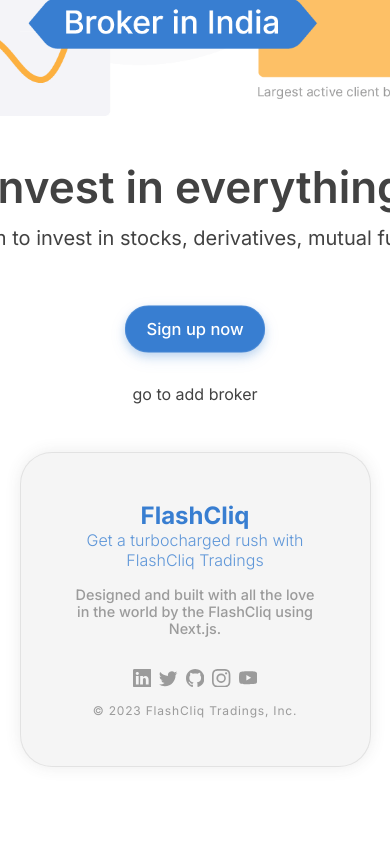
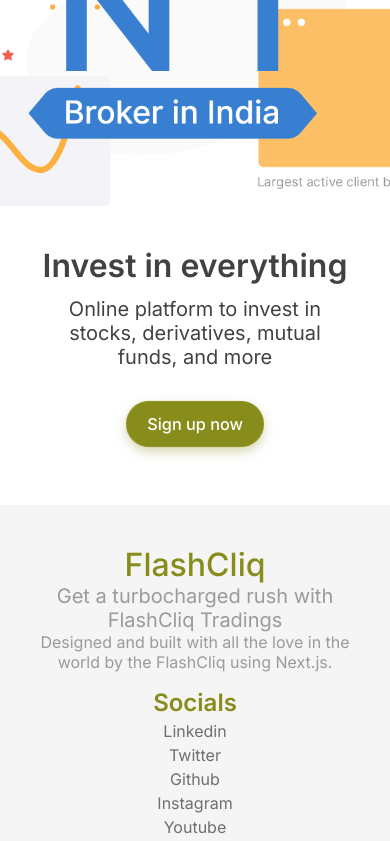
Before and after one commit to Akhilesh-pujar/trading-platform, a Next.js app: page / in a window 390 px wide. Shown: the part 1156-1997 px from the top of the page. Built offline with nearby package versions, Linux system fonts and the light colour scheme.

Commit message:
Add `responsiveness`

```diff
--- a/src/components/Footer.tsx
+++ b/src/components/Footer.tsx
@@ -1,165 +1,113 @@
 import styled from "styled-components";
-import {
-  BsGithub,
-  BsInstagram,
-  BsLinkedin,
-  BsTwitter,
-  BsYoutube,
-} from "react-icons/bs";
 import { useState } from "react";
 
 const FooterElement = styled.footer`
   background-color: rgb(var(--dark-color), 0.05);
-  margin-block: 3rem 5rem;
-  padding: 3rem;
-  border-radius: 2rem;
+  width: 100%;
+  margin-top: 3rem;
   text-align: center;
+  padding-block: 2.5rem 0;
   transition: 0.15s;
-  box-shadow: 0 0 1rem rgb(var(--dark-color), 0.1);
-  border: 1px solid rgb(var(--dark-color), 0.1);
-  & .row {
-    margin-bottom: 2rem;
+  & .description {
     display: flex;
-    gap: 5rem;
-    @media screen and (max-width: 50rem) {
+    justify-content: space-between;
+    align-items: flex-start;
+    margin-bottom: 1.25rem;
+    @media screen and (width < 50rem) {
       flex-direction: column;
-      gap: 2rem;
+      align-items: center;
+      gap: 1rem;
     }
-    & .col {
-      flex-grow: 1;
+    & .hero {
+      text-align: left;
+      @media screen and (width < 50rem) {
+        text-align: center;
+      }
+      & h2 {
+        font-size: 2rem;
+        color: rgb(var(--primary-color));
+        font-weight: 500;
+        transition: 0.15s;
+      }
+      & span {
+        font-size: 1.25rem;
+        font-weight: 400;
+        color: rgb(var(--dark-color), 0.5);
+      }
+      & p {
+        font-size: 1rem;
+        color: rgb(var(--dark-color), 0.5);
+      }
+    }
+    & .socials {
       display: flex;
       flex-direction: column;
-      gap: 1rem;
-      text-align: left;
-      @media screen and (max-width: 50rem) {
-        text-align: center;
+      justify-content: center;
+      align-items: flex-start;
+      gap: 0.25rem;
+      @media screen and (width < 50rem) {
+        align-items: center;
       }
-      & .col-header {
+      & h3 {
+        font-size: 1.5rem;
+        font-weight: 600;
+        color: rgb(var(--primary-color));
+      }
+      & ul {
         display: flex;
         flex-direction: column;
-        & h2 {
-          font-size: 1.5rem;
-          color: rgb(var(--primary-color));
+        justify-content: center;
+        align-items: flex-start;
+        gap: 0.25rem;
+        list-style: none;
+        @media screen and (width < 50rem) {
+          align-items: center;
         }
-        & span {
-          font-size: 1rem;
-          color: rgb(var(--primary-color), 0.8);
-          font-weight: 300;
+        & li {
+          position: relative;
+          font-weight: 400;
+          color: rgb(var(--dark-color), 0.75);
+          transition: 0.15s;
+          &::before {
+            content: "";
+            position: absolute;
+            inset: auto 0 0 0;
+            width: 100%;
+            height: 0.15rem;
+            transform: scaleX(0);
+            border-radius: 0.25rem;
+            background-color: rgb(var(--primary-color));
+            @keyframes animate-links {
+              0% {
+                transform: scaleX(0);
+                transform-origin: left;
               }
+              50% {
+                transform: scaleX(1);
+                transform-origin: left;
               }
-      @media screen and (max-width: 50rem) {
-        &.social .col-body {
-          & ul {
-            align-items: center;
+              100% {
+                transform: scaleX(0);
+                transform-origin: right;
               }
             }
           }
-      & .col-body {
-        & ul {
-          list-style: none;
-          display: flex;
-          justify-content: center;
-          align-items: flex-start;
-          flex-direction: column;
-          gap: 0.5rem;
-          & li {
-            font-size: 0.9rem;
-            color: rgb(var(--dark-color), 0.5);
-            transition: 0.15s;
-            white-space: nowrap;
-            font-weight: 500;
           &:hover {
             color: rgb(var(--primary-color));
           }
+          &:hover::before {
+            animation: animate-links 0.5s ease;
           }
-          &.description li {
-            white-space: normal;
-          }
-        }
-      }
-      & a.dashboard {
-        position: relative;
-        font-weight: 600;
-        font-size: small;
-        text-transform: uppercase;
-        letter-spacing: 0.1rem;
-        color: rgb(var(--light-color));
-        margin-left: auto;
-        width: fit-content;
-        padding: 0.75rem 1.5rem;
-        border-radius: 5rem;
-        background-color: rgb(var(--primary-color));
-        border: 1px solid rgb(var(--light-color), 0.1);
-        cursor: pointer;
-        overflow: hidden;
-        box-shadow: 0 0.15rem 0.5rem rgb(var(--primary-color), 0.25),
-          0 0.25rem 1rem rgb(var(--primary-color), 0.1);
-        transition: 0.5s;
-        @media screen and (max-width: 50rem) {
-          margin-inline: auto;
-        }
-        &:hover {
-          box-shadow: 0 0 0.75rem rgb(var(--primary-color), 0.25);
-        }
-        &::before {
-          content: "";
-          position: absolute;
-          top: 0;
-          left: 0;
-          width: 3rem;
-          height: 100%;
-          background-color: rgb(var(--dark-color), 0.5);
-          transform: skewX(-30deg) translateX(-400%);
-          transition: 0.75s;
-        }
-        &:hover::before {
-          transform: skewX(-30deg) translateX(400%);
         }
       }
     }
   }
   & .credits {
-    font-size: 1rem;
+    padding: 1.25rem 0;
+    font-size: 0.8rem;
+    font-weight: 400;
     color: rgb(var(--dark-color), 0.5);
-    letter-spacing: 0.05rem;
-    display: flex;
-    justify-content: space-between;
-    align-items: center;
-    font-size: 0.75rem;
-    @media screen and (max-width: 50rem) {
-      flex-direction: column;
-      gap: 1rem;
-    }
-    & .left {
-      display: flex;
-      justify-content: space-between;
-      align-items: center;
-      gap: 1rem;
-      @media screen and (max-width: 50rem) {
-        flex-direction: column;
-      }
-      & .socials {
-        display: flex;
-        justify-content: center;
-        align-items: center;
-        gap: 0.5rem;
-        font-size: 1.15rem;
-        & a {
-          display: flex;
-          justify-content: center;
-          align-items: center;
-          & svg {
-            transition: 0.15s;
-            &:hover {
-              color: rgb(var(--primary-color), 0.8);
-            }
-          }
-        }
-      }
-    }
-    & .right {
-      cursor: pointer;
-    }
+    border-top: 1px solid rgb(var(--dark-color), 0.1);
   }
 `;
 
@@ -182,83 +130,66 @@
           .join("")
       );
       if (iterations >= original.length) clearInterval(interval);
-      iterations += 1 / 3;
+      iterations += 1 / 2;
     }, 30);
   };
+  const socials = [
+    {
+      name: "Linkedin",
+      link: "https://www.linkedin.com/in/tojo",
+    },
+    {
+      name: "Twitter",
+      link: "https://twitter.com/tojo",
+    },
+    {
+      name: "Github",
+      link: "https://github.com/tojo",
+    },
+    {
+      name: "Instagram",
+      link: "http://instagram.com/tojo",
+    },
+    {
+      name: "Youtube",
+      link: "https://www.youtube.com/@tojo/",
+    },
+  ];
   return (
-    <FooterElement className="container">
-      <div>
-        <div className="row">
-          <div className="col">
-            <div className="col-header">
+    <FooterElement className="">
+      <div className="description container">
+        <div className="hero">
           <h2 onMouseOver={mouseOver}>{logo}</h2>
           <span>Get a turbocharged rush with FlashCliq Tradings</span>
+          <p>
+            Designed and built with all the love in the world by the FlashCliq
+            using Next.js.
+          </p>
         </div>
-            <div className="col-body">
-              <ul className="description">
-                <li>
-                  Designed and built with all the love in the world by the
-                  FlashCliq using Next.js.
+        <div className="socials">
+          <h3>Socials</h3>
+          <ul>
+            {socials.map((social, index) => (
+              <li key={index}>
+                <a href={social.link} target="_blank" rel="noreferrer">
+                  {social.name}
+                </a>
               </li>
+            ))}
           </ul>
         </div>
       </div>
-          {/* <div className="col">
-            <Link href="/dashboard" className="dashboard">
-              Dashboard
-            </Link>
-          </div> */}
-        </div>
-        <div className="credits">
-          <div className="left">
-            <div className="socials">
-              <a
-                href="https://www.linkedin.com/in/tojo"
-                target="_blank"
-                rel="noopener noreferrer"
-                title="Linkedin"
-              >
-                <BsLinkedin />
-              </a>
-              <a
-                href="https://twitter.com/tojo"
-                target="_blank"
-                rel="noopener noreferrer"
-                title="Twitter"
-              >
-                <BsTwitter />
-              </a>
-              <a
-                href="https://github.com/tojo"
-                target="_blank"
-                rel="noopener noreferrer"
-                title="Github"
-              >
-                <BsGithub />
-              </a>
-              <a
-                href="http://instagram.com/tojo"
-                target="_blank"
-                rel="noopener noreferrer"
-                title="Instagram"
-              >
-                <BsInstagram />
-              </a>
-              <a
-                href="https://www.youtube.com/@tojo/"
-                target="_blank"
-                rel="noopener noreferrer"
-                title="Youtube"
-              >
-                <BsYoutube />
-              </a>
-            </div>
-          </div>
-          <div className="right">© 2023 FlashCliq Tradings, Inc.</div>
-        </div>
-      </div>
+      <div className="credits">© 2023 FlashCliq Tradings, Inc.</div>
     </FooterElement>
   );
 };
 
 export default Footer;
+
+{
+  /* <div className="col">
+  <Link href="/dashboard" className="dashboard">
+    Dashboard
+  </Link>
+</div> */
+}
--- a/src/components/home/Hero.tsx
+++ b/src/components/home/Hero.tsx
@@ -25,12 +25,15 @@
     & h2 {
       font-size: 2.75rem;
       font-weight: 600;
+      @media screen and (width < 50rem) {
+        font-size: 2rem;
+      }
     }
     & p {
       font-size: 1.25rem;
     }
   }
-  & button {
+  & a {
     font-size: 1rem;
     font-weight: 500;
     color: rgb(var(--light-color));
@@ -63,8 +66,8 @@
 
 const Hero = () => {
   return (
-    <Section>
-      <Link href="/"><Image src={landing} alt="Tojo, no. 1 stock broker in India" /></Link>
+    <Section className="container">
+      <Image src={landing} alt="Tojo, no. 1 stock broker in India" />
       <div className="content">
         <h2>Invest in everything</h2>
         <p>
@@ -72,8 +75,7 @@
           more
         </p>
       </div>
-      <button>Sign up now</button>
-      <Link href="BrokerList/Index">go to add broker</Link>
+      <Link href="#">Sign up now</Link>
     </Section>
   );
 };
--- a/src/components/home/Signup.tsx
+++ b/src/components/home/Signup.tsx
@@ -50,12 +50,18 @@
       justify-content: flex-start;
       align-items: flex-start;
       gap: 1rem;
+      @media screen and (width < 50rem) {
+        align-items: center;
+      }
       & .form-top {
         display: flex;
         flex-direction: column;
         justify-content: flex-start;
         align-items: flex-start;
         gap: 0.5rem;
+        @media screen and (width < 50rem) {
+          align-items: center;
+        }
         & h2 {
           font-size: 2rem;
           font-weight: 500;
--- a/src/pages/_app.tsx
+++ b/src/pages/_app.tsx
@@ -18,7 +18,7 @@
   :root{
     --light-color: 255, 255, 255;
     --dark-color: 66, 66, 66;
-    --primary-color: 56, 126, 209;
+    --primary-color: 136, 140, 27;
     --secondary-color: 253, 192, 102;
     --success-color: 3, 179, 10;
     --danger-color: 255, 0, 0;
--- a/src/pages/index.tsx
+++ b/src/pages/index.tsx
@@ -8,6 +8,10 @@
   flex-direction: column;
   justify-content: center;
   align-items: center;
+  @media screen and (width < 50rem) {
+    margin-top: 5rem;
+    text-align: center;
+  }
 `;
 
 const Home = () => {
```
Also changed, not shown: src/components/Header.tsx (+7 -1 lines), public/icon/rocket.png (added). Lines whose indentation alone changed are shown as unchanged.
